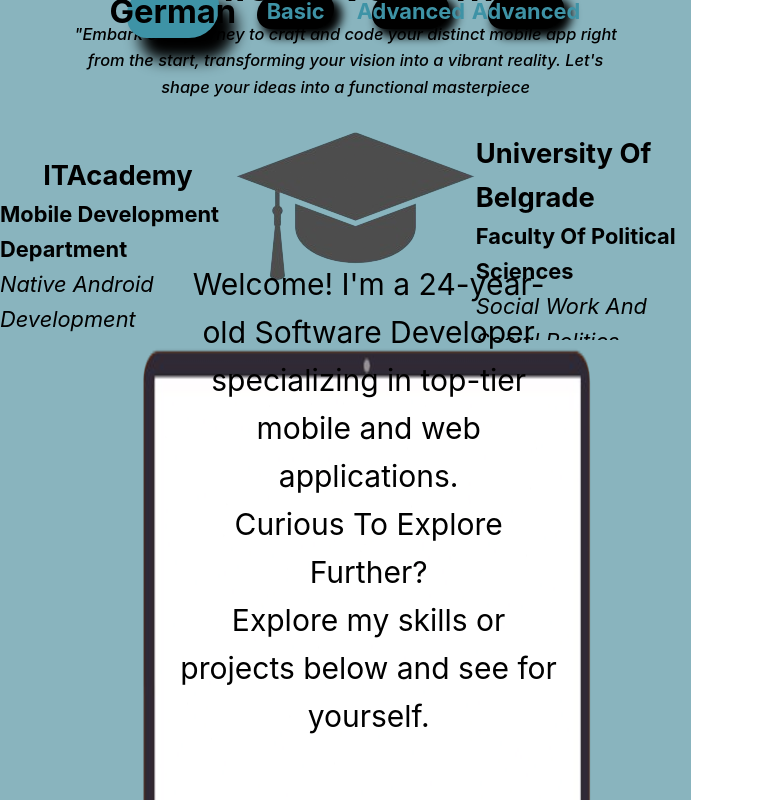
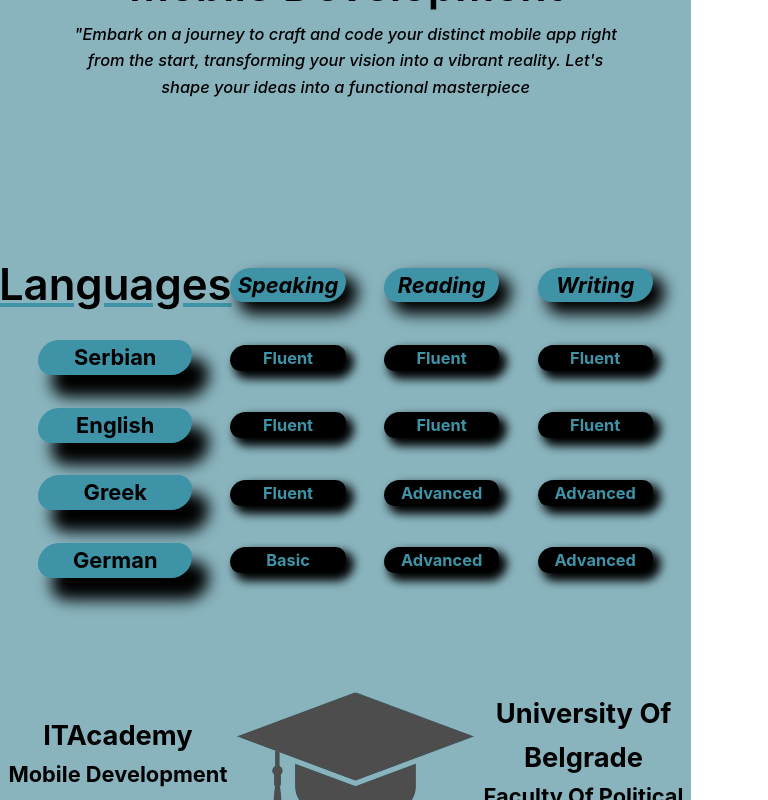
Before and after one commit to DroidStudioAS/Portfolio, a Vue app: page /about in a window 768 px wide. Shown: the part 1260-2060 px from the top of the page. Built offline with nearby package versions, Linux system fonts and the light colour scheme.

Commit message:
about view 767 992 px check

```diff
--- a/src/views/AboutView.vue
+++ b/src/views/AboutView.vue
@@ -233,7 +233,7 @@ template{
 }
 .service_container{
 display: flex;
-flex-flow: row wrap;
+flex-flow: row nowrap;
 justify-content: center;
 align-items: center;
 text-align: center;
@@ -333,6 +333,7 @@ gap: 3vw;
   gap: 5vw;
 }
 /********Entries**********/
+
 .table_title{
 width: 12vw;
 font-size: 3.5cap;
@@ -487,7 +488,48 @@ align-items: center;
 }
 
 /* Medium Devices (Tablets) OK */
-@media (min-width: 768px) and (max-width: 991px) {
+@media (min-width: 768px) and (max-width: 992px) {
+  .what_i_do_container{
+   height: 160vh;
+  }
+  .first_page_container{
+    top: 170vh;
+  }
+  .second_page_container{
+    top: 290vh;
+  }
+  .service_container{
+    flex-flow: row wrap;
+  }
+  .content_container{
+    font-size: 1.2cap;
+  }
+  .education_container{
+    text-align: center;
+  }
+  /**********Table***********/
+
+.table_title{
+width: 20vw;
+font-size: 4cap;
+
+display: flex;
+justify-content: center;
+align-items: center;
+
+}
+.table_subtitle{
+width: 15vw;
+font-size: 2cap;
+}
+.table_row_entry{
+font-size: 1.5cap;
+width: 15vw;
+}
+.table_row_language{
+  width: 20vw;
+ font-size: 2cap;
+}
 }
 
 /* Large Devices (Desktops and Laptops) */
@@ -495,12 +537,38 @@ align-items: center;
   .what_i_do_container{
    height: 160vh;
   }
+  .service_container{
+    flex-flow: row wrap;
+  }
   .first_page_container{
     top: 170vh;
   }
   .second_page_container{
     top: 270vh;
   }
+   /**********Table***********/
+
+.table_title{
+width: 20vw;
+font-size: 5cap;
+
+display: flex;
+justify-content: center;
+align-items: center;
+
+}
+.table_subtitle{
+width: 15vw;
+font-size: 2cap;
+}
+.table_row_entry{
+font-size: 1.5cap;
+width: 15vw;
+}
+.table_row_language{
+  width: 20vw;
+ font-size: 2cap;
+}
 }
 
 /* Extra Large Devices (Large Desktops and TVs) */
```
